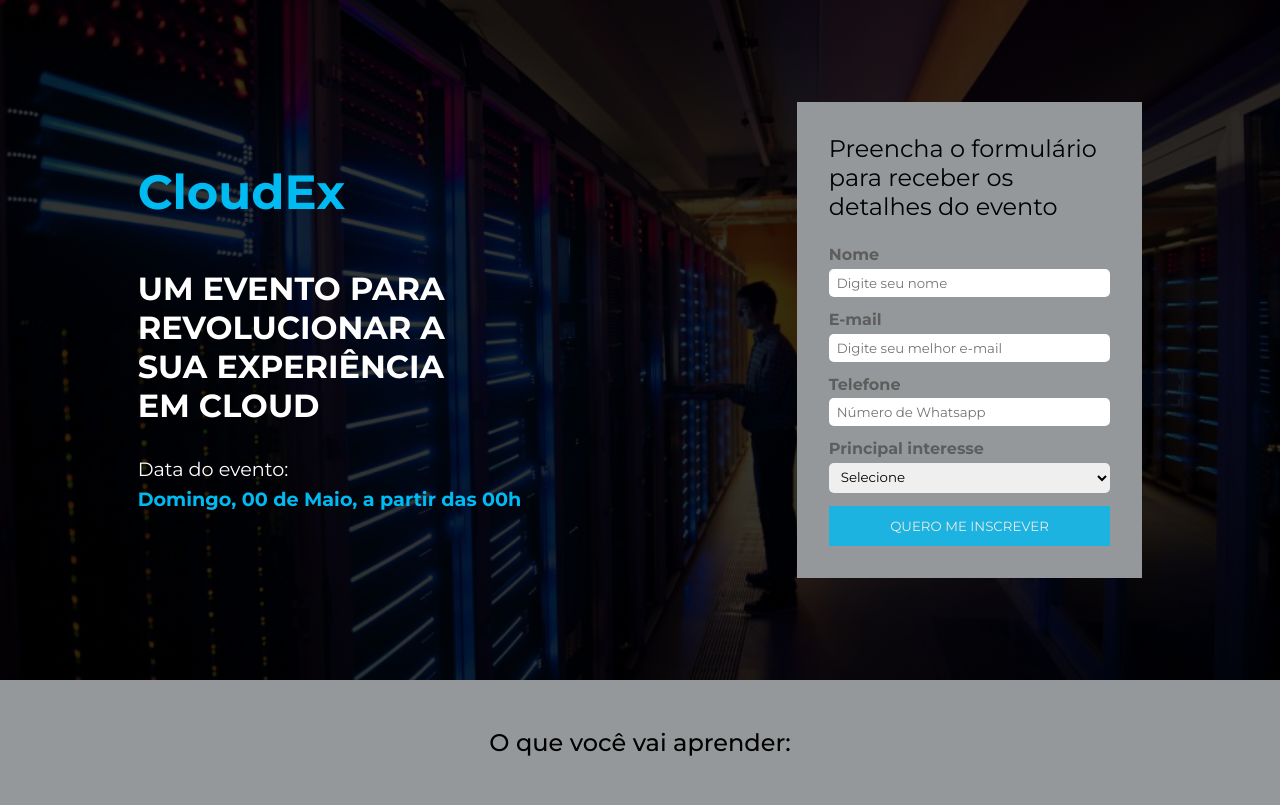
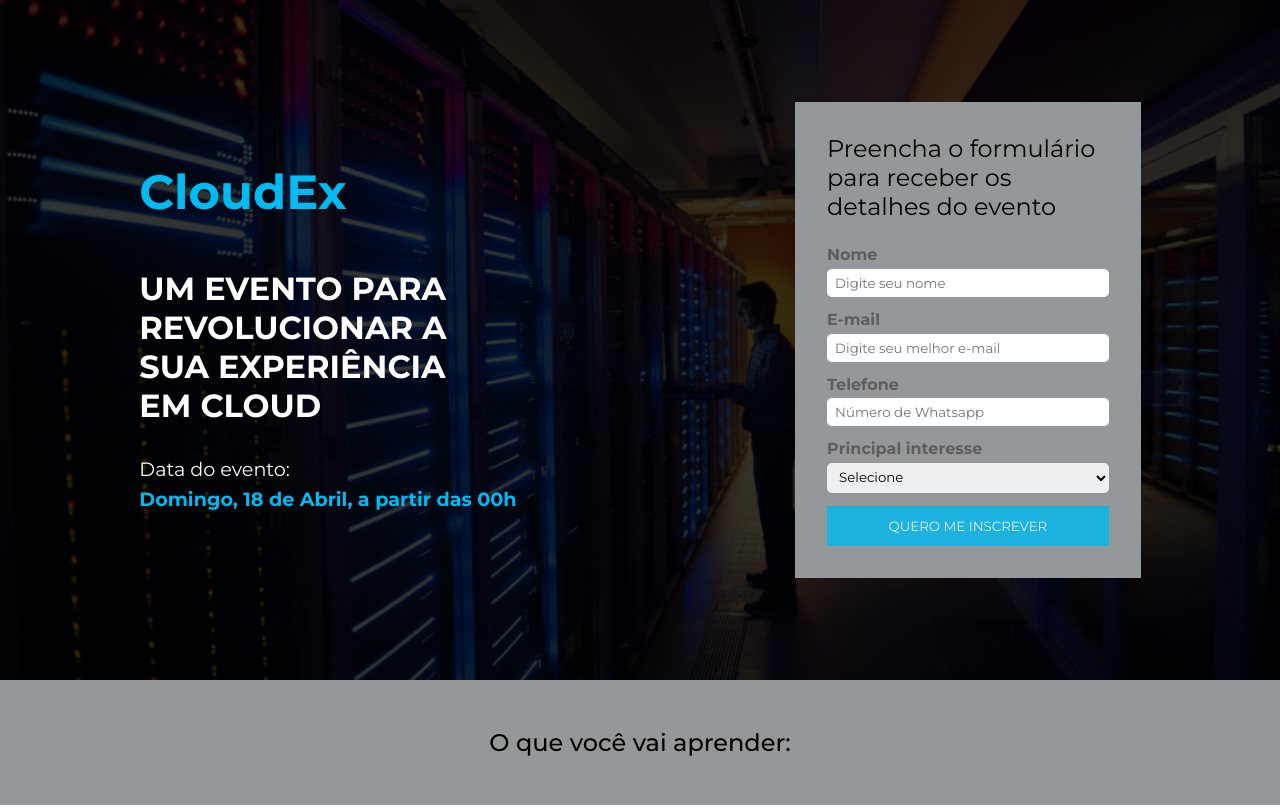
Before and after one commit to danielrebonatto/landingpagecloud, a plain HTML site: page index.html in a window 1280 px wide. Shown: the top 808 px of the page. Drawn offline with nearby package versions, Linux system fonts and the light colour scheme.

Commit message:
Alteração da data

```diff
--- a/index.html
+++ b/index.html
@@ -27,7 +27,7 @@
           Um evento para revolucionar a sua experiência em cloud
         </p>
         <p>Data do evento:</p>
-        <p class="event-date">Domingo, 00 de Maio, a partir das 00h</p>
+        <p class="event-date">Domingo, 18 de Abril, a partir das 00h</p>
       </div>
       <div id="subscription-form">
         <p>Preencha o formulário para receber os detalhes do evento</p>
```
